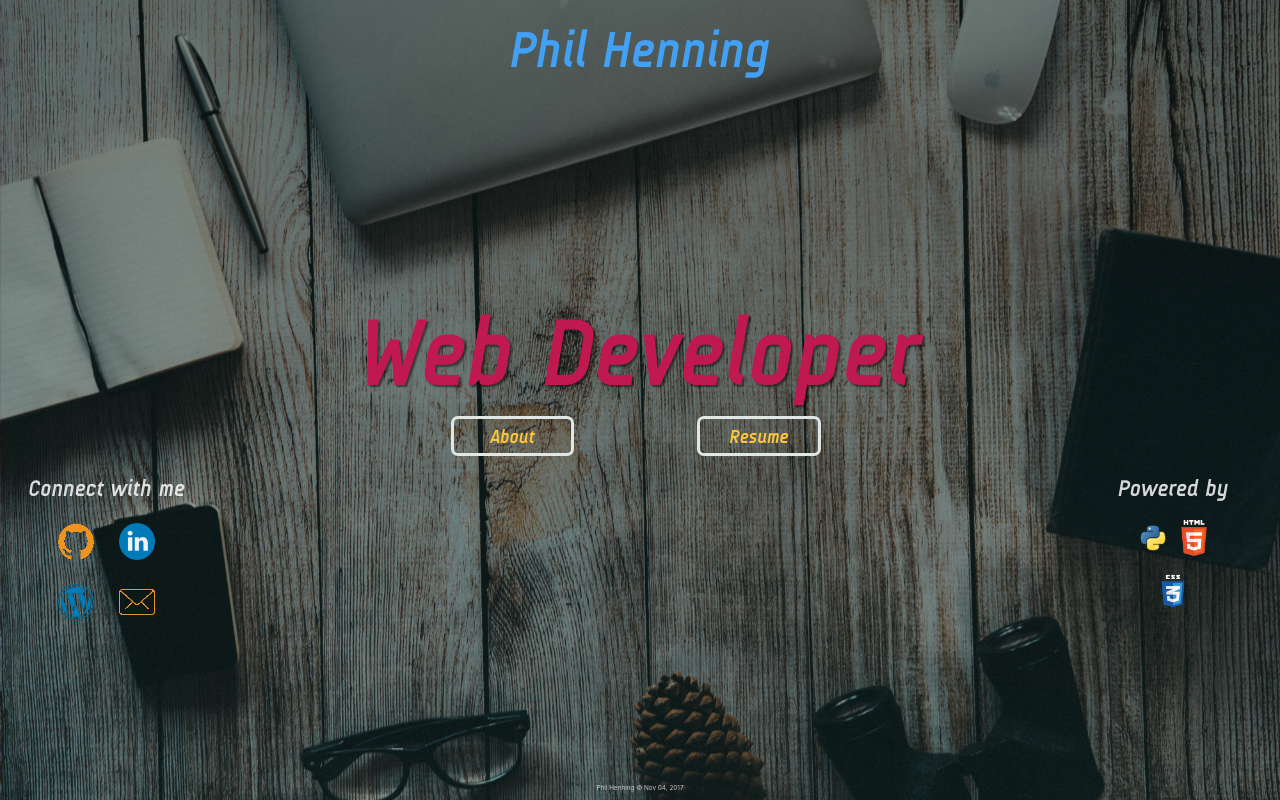
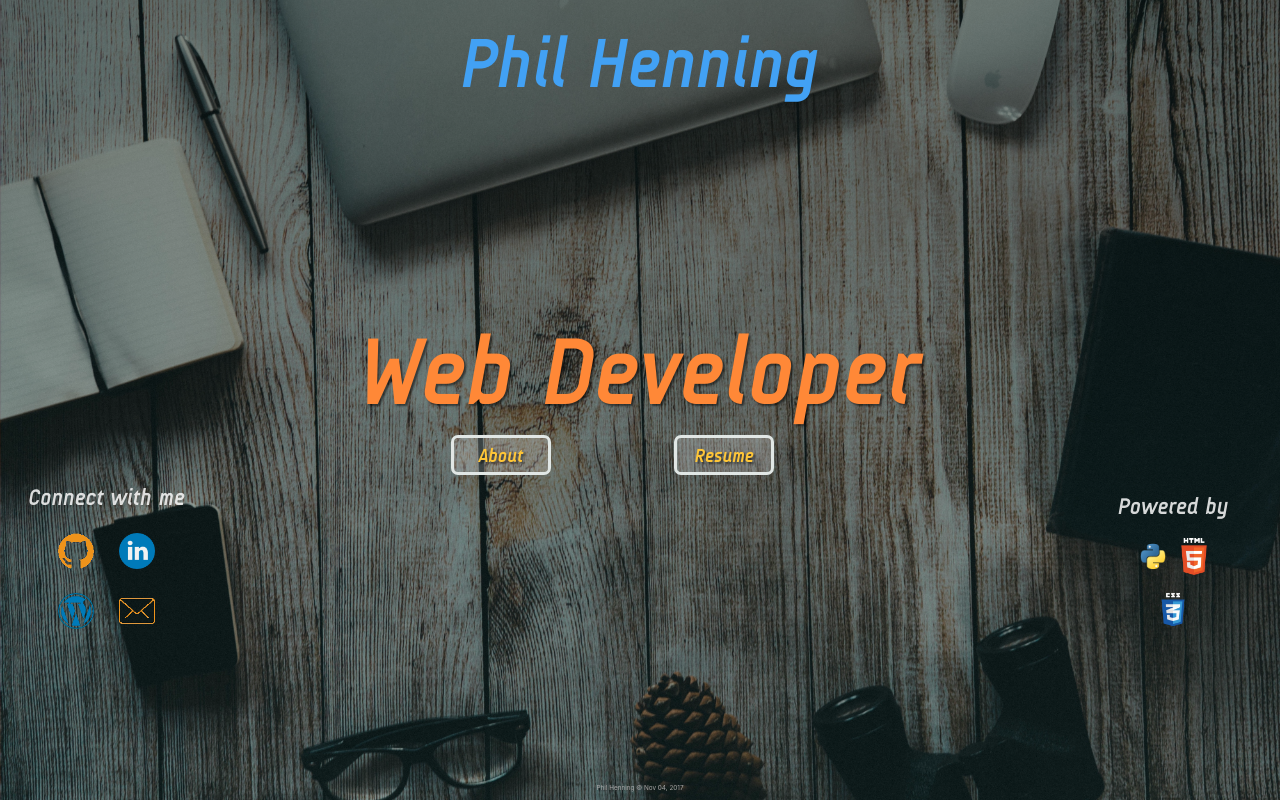
Before and after one commit to PhillypHenning/Personal_Site, a Django app: page /testing/ in a window 1280 px wide. Run offline with Django 3.2, Linux system fonts and the light colour scheme; some libraries are stand-ins or nearby versions.

Commit message:
Laptop screen sizes covered

```diff
--- a/homepage/static/homepage/style.css
+++ b/homepage/static/homepage/style.css
@@ -98,7 +98,7 @@
 
 .titleplate-font{
     font-size: 1em;
-    font-size: 4vw;
+    font-size: 5.5vw;
     text-shadow: 8% 8% 8% rgba(0,0,0,0.5) ;
     color : #42a1f4;
 }
@@ -121,6 +121,7 @@
 }
 
 .madewith-font{
+    margin-top:5%;
     font-size: 5px;
     font-size: 1.8vw;
     text-align: center;
@@ -130,11 +131,11 @@
 .footer {
     font-size: 1px;
     font-size: .5vw;
-    color: #CAC7C7;
+    color: rgb(168, 167, 167);
 }
 
 .button-c {
-    background-color:#768d87 0;
+    background-color:rgba(248, 244, 244, 0.2);
     filter: alpha(opacity(0)); /* ~IE8 */
 	-moz-border-radius: 7px;
 	-webkit-border-radius: 7px;
@@ -146,7 +147,7 @@
 	font-size: 1.7vw; /* Change to vw */
 	padding:11px 23px;
 	text-decoration:none;
-    text-shadow: .5 px .5px 0px rgba(255, 255, 255, 0.5);
+    text-shadow: 2px 2px 2px rgba(0,0,0,0.5) ;
     text-align: center;
     width: 15%;
     height: 40px;
@@ -196,45 +197,46 @@
 /* Horizontal screen resizing control */
 
 @media screen and (max-width:640px){
-    .title-font {
-        color : rgb(24, 55, 192);
+    .button-c{
+        width: 40px;
+        height: 30px;
+    }
+    .a-img{
+        margin-top:10px;
     }
 }
 
 @media screen and (min-width:640px){
-    .title-font {
-        color : rgb(24, 192, 33);
+    .button-c{
+        width: 70px;
+        height: 35px;
     }
 }
 
 @media screen and (min-width: 800px){
-    .title-font {
-        color : rgb(24, 192, 156);
+    .button-c{
+        width: 75px;
+        height: 35px;
     }
 }
 
 @media screen and (min-width:1024px){
- .title-font {
-        color : rgb(24, 41, 192);
+    .button-c{
+        width: 100px;
+        height: 40px;
     }
 }
 
 @media screen and (min-width:1152px){
-    .title-font {
-        color : rgb(178, 24, 192);
-    }
+
 }
 
 @media screen and (min-width:1280px){
-    .title-font {
-        color : rgb(192, 24, 80);
-    }
+
 }
 
 @media screen and (min-width:1600px){
-    .title-font {
-        color : rgb(192, 24, 32);
-    }
+
 }
 
 
```
